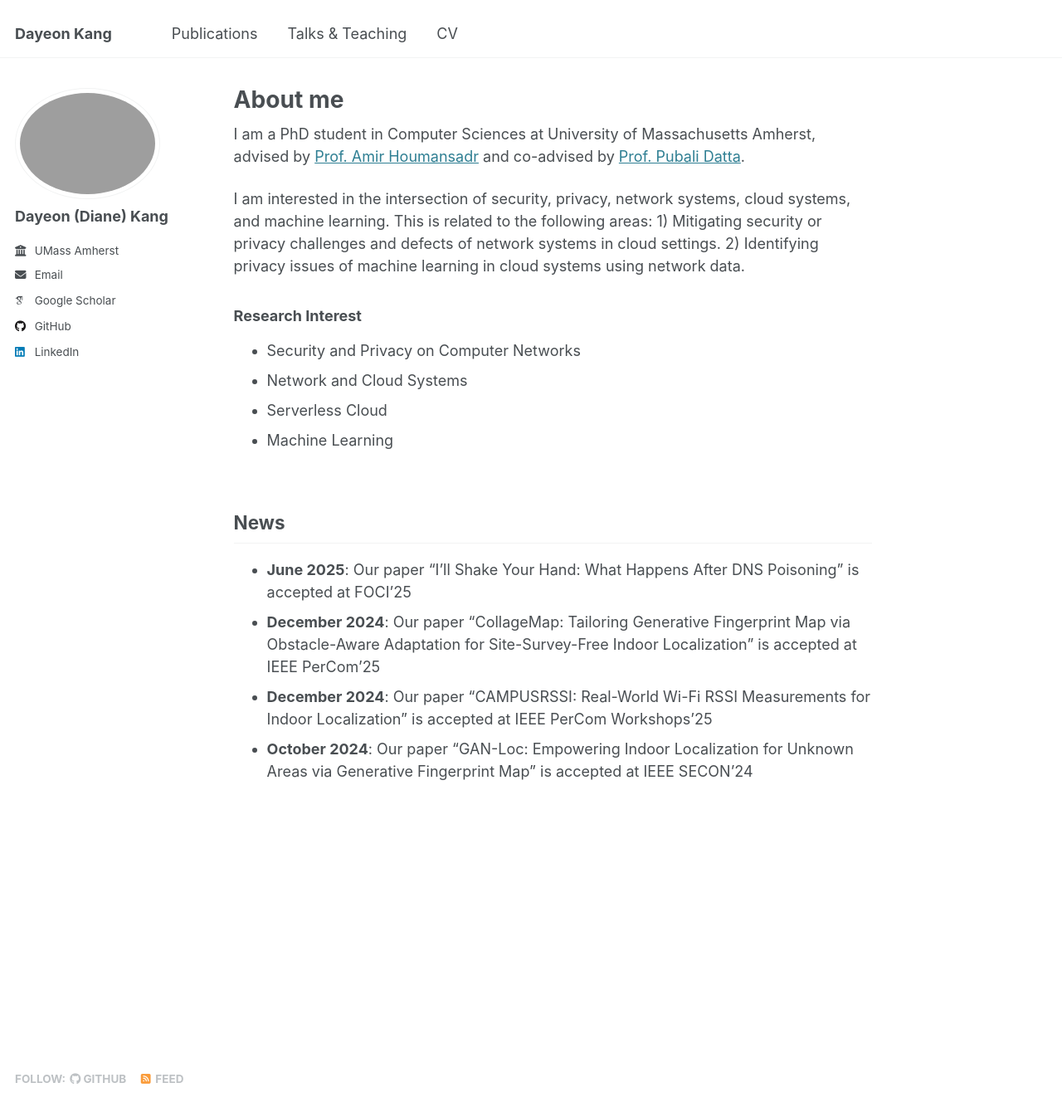
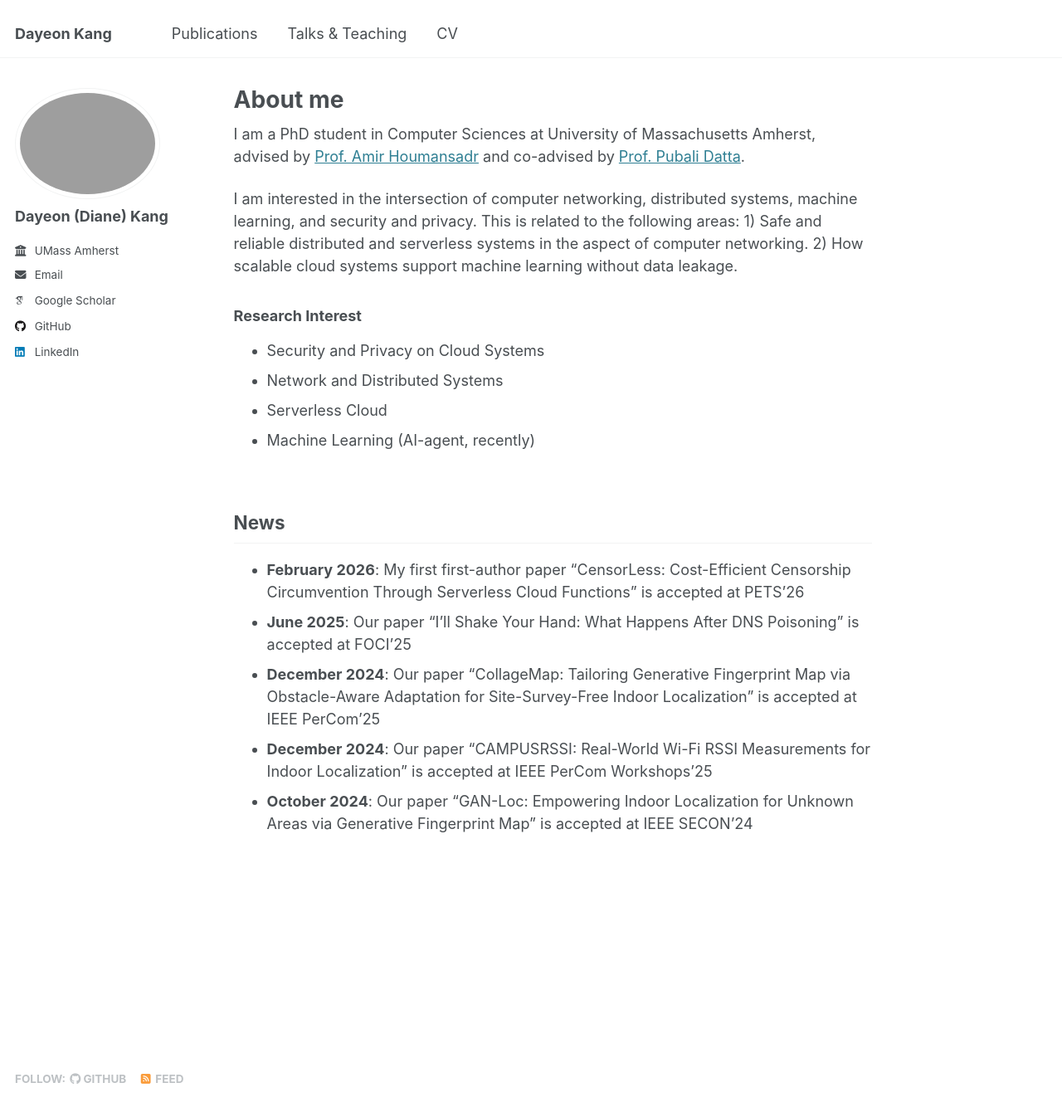
Before and after one commit to DayeonKang99/DayeonKang99.github.io, a Jekyll site: the page built from _pages/about.md, in a window 1280 px wide and 1340 px high. Shown: the whole window at 83% size. Built offline with Jekyll 4.4.1, drawn with Linux system fonts in a browser that asks for light colours; some web fonts are replaced.

```diff
--- a/_pages/about.md
+++ b/_pages/about.md
@@ -9,19 +9,20 @@ redirect_from:
 
 I am a PhD student in Computer Sciences at University of Massachusetts Amherst, advised by [Prof. Amir Houmansadr](https://people.cs.umass.edu/~amir/) and co-advised by [Prof. Pubali Datta](https://people.cs.umass.edu/~pdatta/).
 
-I am interested in the intersection of security, privacy, network systems, cloud systems, and machine learning. This is related to the following areas: 1) Mitigating security or privacy challenges and defects of network systems in cloud settings. 2) Identifying privacy issues of machine learning in cloud systems using network data.
+I am interested in the intersection of computer networking, distributed systems, machine learning, and security and privacy. This is related to the following areas: 1) Safe and reliable distributed and serverless systems in the aspect of computer networking. 2) How scalable cloud systems support machine learning without data leakage.
 
 ### Research Interest
-* Security and Privacy on Computer Networks
-* Network and Cloud Systems
+* Security and Privacy on Cloud Systems
+* Network and Distributed Systems
 * Serverless Cloud
-* Machine Learning
+* Machine Learning (AI-agent, recently)
 <br>
 <br>
 
 
 News
 ---
+* **February 2026**: My first first-author paper "CensorLess: Cost-Efficient Censorship Circumvention Through Serverless Cloud Functions" is accepted at PETS'26
 * **June 2025**: Our paper "I’ll Shake Your Hand: What Happens After DNS Poisoning" is accepted at FOCI'25
 * **December 2024**: Our paper "CollageMap: Tailoring Generative Fingerprint Map via Obstacle-Aware Adaptation for Site-Survey-Free Indoor Localization" is accepted at IEEE PerCom'25
 * **December 2024**: Our paper "CAMPUSRSSI: Real-World Wi-Fi RSSI Measurements for Indoor Localization" is accepted at IEEE PerCom Workshops'25
```
Also changed, not shown: _pages/teaching.md (+2 -1 lines), _publications/2013-10-01-paper-title-number-6.md (added, +8 -0 lines).
